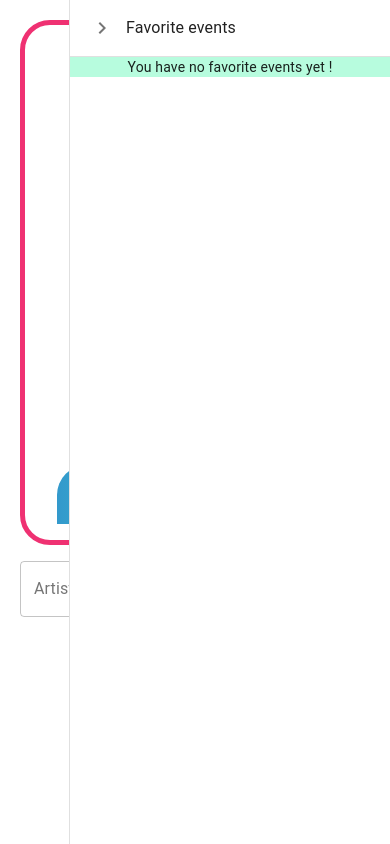
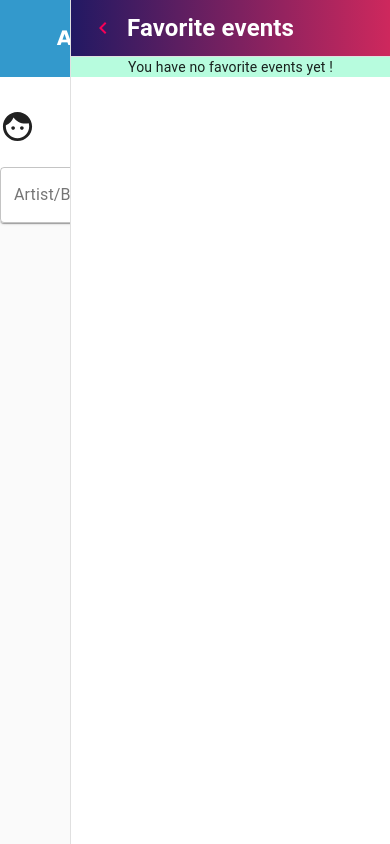
Before and after one commit to okozolin/redux-toolkit-show-info-from-api, a React (Create React App) app: page / in a window 390 px wide. Both pictures are taken after a click on the button "FAVORITES". Built offline with nearby package versions, Linux system fonts and the light colour scheme.

Commit message:
base responsive styling. Navigation. Performance

```diff
--- a/src/app/App.css
+++ b/src/app/App.css
@@ -1,4 +1,3 @@
 .App {
-  font-family: Verdana, sans-serif;
   margin: 16px;
 }
--- a/src/app/App.js
+++ b/src/app/App.js
@@ -4,15 +4,18 @@ import store from "./store";
 import Home from "../features/home/Home";
 import Event from "../features/events/Event";
 import Navbar from "./Navbar";
+import CssBaseline from "@material-ui/core/CssBaseline";
+import Artist from "../features/artist/Artist";
 
 function App() {
   return (
     <Provider store={store}>
       <Router>
-        <Navbar />
+        <CssBaseline />
+        <Home />
         <Switch>
           <Route path="/:artist/events/:id" component={Event} />
-          <Route path="/" exact component={Home} />
+          <Route path="/" exact component={Artist} />
         </Switch>
       </Router>
     </Provider>
--- a/src/app/Navbar.js
+++ b/src/app/Navbar.js
@@ -1,27 +1,21 @@
 import React, { useState } from "react";
-import { makeStyles, useTheme } from "@material-ui/core/styles";
-import { useDispatch, useSelector } from "react-redux";
+import { makeStyles } from "@material-ui/core/styles";
+
 import {
-  Typography,
   Box,
   Button,
   Drawer,
-  AppBar,
   Toolbar,
-  Tooltip,
   IconButton,
   Divider,
-  List,
-  ListItem,
-  ListItemIcon,
-  ListItemText,
 } from "@material-ui/core";
 import StarsIcon from "@material-ui/icons/Stars";
 import ChevronLeftIcon from "@material-ui/icons/ChevronLeft";
-import ChevronRightIcon from "@material-ui/icons/ChevronRight";
 import HomeIcon from "@material-ui/icons/Home";
-import NavLinkWrapper from "../components/NavLinkWrapper";
+import { NavLink } from "react-router-dom";
+
 import Favorites from "../features/favorites/Favorites";
+import FaceIcon from "@material-ui/icons/Face";
 
 const drawerWidth = 320;
 
@@ -60,27 +54,32 @@ const useStyles = makeStyles((theme) => ({
   drawerHeader: {
     display: "flex",
     alignItems: "center",
+    fontSize: 24,
+    fontWeight: "bold",
+    color: "white",
     padding: theme.spacing(0, 1),
     // necessary for content to be below app bar
     ...theme.mixins.toolbar,
     justifyContent: "flex-start",
+    background:
+      "linear-gradient(to right,rgba(34,25,99,1) 0,rgba(206,40,93,1) 100%)",
   },
-  content: {
-    flexGrow: 1,
-    padding: theme.spacing(3),
-    transition: theme.transitions.create("margin", {
-      easing: theme.transitions.easing.sharp,
-      duration: theme.transitions.duration.leavingScreen,
-    }),
-    marginRight: -drawerWidth,
-  },
-  contentShift: {
-    transition: theme.transitions.create("margin", {
-      easing: theme.transitions.easing.easeOut,
-      duration: theme.transitions.duration.enteringScreen,
-    }),
-    marginRight: 0,
-  },
+  // content: {
+  //   flexGrow: 1,
+  //   padding: theme.spacing(3),
+  //   transition: theme.transitions.create("margin", {
+  //     easing: theme.transitions.easing.sharp,
+  //     duration: theme.transitions.duration.leavingScreen,
+  //   }),
+  //   marginRight: -drawerWidth,
+  // },
+  // contentShift: {
+  //   transition: theme.transitions.create("margin", {
+  //     easing: theme.transitions.easing.easeOut,
+  //     duration: theme.transitions.duration.enteringScreen,
+  //   }),
+  //   marginRight: 0,
+  // },
 
   tab: {
     padding: "17px 8px",
@@ -114,50 +113,27 @@ const useStyles = makeStyles((theme) => ({
 
 const Navbar = () => {
   const classes = useStyles();
-  const theme = useTheme();
   const [open, setOpen] = useState(false);
 
-  const handleDrawerOpen = () => {
-    setOpen(true);
+  const handleDrawerToggle = () => {
+    setOpen(!open);
   };
-
-  const handleDrawerClose = () => {
-    setOpen(false);
-  };
-
-  const dispatch = useDispatch();
 
   return (
     <>
-      <Typography component="div">
-        <Box
-          my={2}
-          p={2}
-          fontFamily="Verdana, sans-serif"
-          borderRadius={30}
-          border="5px solid #ef3172"
-        >
-          <Box
-            m={4}
-            display="flex"
-            justifyContent="center"
-            fontSize={48}
-            fontWeight="bold"
-          >
-            Artist and Bands events info
-          </Box>
+      <Box fontFamily="Verdana, sans-serif">
         <Toolbar>
           <Button
             className={classes.tab}
             startIcon={<HomeIcon />}
-              component={NavLinkWrapper}
+            component={NavLink}
             to="/"
           >
             Home
           </Button>
           <Button
             className={classes.tab2}
-              onClick={handleDrawerOpen}
+            onClick={handleDrawerToggle}
             startIcon={<StarsIcon />}
           >
             Favorites
@@ -174,43 +150,15 @@ const Navbar = () => {
           paper: classes.drawerPaper,
         }}
       >
-          <div className={classes.drawerHeader}>
-            <IconButton onClick={handleDrawerClose}>
-              {theme.direction === "rtl" ? (
+        <Box className={classes.drawerHeader}>
+          <IconButton color="secondary" onClick={handleDrawerToggle}>
             <ChevronLeftIcon />
-              ) : (
-                <ChevronRightIcon />
-              )}
           </IconButton>
           Favorite events
-          </div>
+        </Box>
         <Divider />
-
         <Favorites />
-
-          {/* <List>
-            {["Inbox", "Starred", "Send email", "Drafts"].map((text, index) => (
-              <ListItem button key={text}>
-                <ListItemIcon>
-                  {index % 2 === 0 ? <InboxIcon /> : <MailIcon />}
-                </ListItemIcon>
-                <ListItemText primary={text} />
-              </ListItem>
-            ))}
-          </List>
-          <Divider />
-          <List>
-            {["All mail", "Trash", "Spam"].map((text, index) => (
-              <ListItem button key={text}>
-                <ListItemIcon>
-                  {index % 2 === 0 ? <InboxIcon /> : <MailIcon />}
-                </ListItemIcon>
-                <ListItemText primary={text} />
-              </ListItem>
-            ))}
-          </List> */}
       </Drawer>
-      </Typography>
     </>
   );
 };
--- a/src/components/Header.js
+++ b/src/components/Header.js
@@ -1,12 +1,32 @@
 import React from "react";
-import { Typography, Box } from "@material-ui/core";
+import { Box } from "@material-ui/core";
+import { makeStyles } from "@material-ui/core/styles";
 
+const useStyles = makeStyles((theme) => ({
+  xs: {
+    [theme.breakpoints.down("sm")]: {
+      fontSize: 20,
+    },
+  },
+}));
 export default function Header() {
+  const classes = useStyles();
   return (
-    <Box m={4} display="flex" justifyContent="center">
-      <Typography variant="h3" color="primary">
-        Who's in town
-      </Typography>
+    <Box
+      mb={4}
+      py={3}
+      display="flex"
+      justifyContent="center"
+      fontSize={36}
+      fontFamily="Verdana, sans-serif"
+      fontWeight="bold"
+      color="white"
+      bgcolor="rgba(51,153,204,1)"
+      // bgcolor="#ef3172"
+      textAlign="center"
+      className={classes.xs}
+    >
+      Artist/Bands events info
     </Box>
   );
 }
--- a/src/components/NavLinkWrapper.js
+++ b/src/components/NavLinkWrapper.js
@@ -4,6 +4,7 @@ import { NavLink } from "react-router-dom";
 const NavLinkWrapper = forwardRef((props, ref) => {
   console.count("EventLink");
   // NOTE: Navlink uses 'innerRef' property as oppose to 'ref' property in Material-UI components
+  // return <NavLink {...props} />;
   return <NavLink {...props} innerRef={ref} />;
 });
 export default NavLinkWrapper;
--- a/src/features/artist/Artist.js
+++ b/src/features/artist/Artist.js
@@ -1,39 +1,53 @@
 import React from "react";
-import { Grid, Typography, Avatar, Box } from "@material-ui/core";
+import { Grid, Typography, Box, CircularProgress } from "@material-ui/core";
 
 import { capitalize } from "../../utils";
-import { FONT_SIZE_15 } from "../../constants/constants";
 import { useSelector } from "react-redux";
 import { artistSelector } from "./artistSlice";
 import { selectEventsIds } from "../events/eventsSlice";
 import EventsList from "../events/EventsList";
 
 export default function Artist() {
-  console.count("Artist");
-  const { artist } = useSelector(artistSelector);
+  const { artist, status, error } = useSelector(artistSelector);
+  console.log("status inside Artist--->", status);
   const orderedEventsIds = useSelector(selectEventsIds);
   const capitalizedArtistName = capitalize(artist.name);
+
+  if (status === "idle") {
+    return <></>;
+  }
+
   return (
     <>
-      <Box bgcolor="#ec15c09c">
-        <Grid container justify="flex-start" alignItems="center" spacing={3}>
-          <Grid item>
-            <Avatar
-              alt="Artist/Band avatar"
-              src={artist.thumb_url}
-              size={FONT_SIZE_15} // 74px
+      {status === "loading" ? (
+        <CircularProgress />
+      ) : error ? (
+        <div>Error: Failed to load</div>
+      ) : (
+        artist &&
+        Object.keys(artist).length !== 0 &&
+        artist.constructor === Object && (
+          <Grid container direction="row">
+            <Grid
+              item
+              container
+              direction="column"
+              justify="center"
+              alignItems="center"
             >
-              {/* if picture file does not exist use alternative avatar with name initials */}
-              {/* {getNameInitials(artist.PersonName)} */}
-            </Avatar>
+              <Grid item xs={12}>
+                <Box component="img" src={artist.image_url} height="320px" />
               </Grid>
-          <Grid item>
+              <Grid item xs={12}>
                 <Typography>{capitalizedArtistName}</Typography>
               </Grid>
             </Grid>
-      </Box>
+            <Grid item>
               {orderedEventsIds.length > 0 ? (
-        <EventsList eventsIds={orderedEventsIds} artistName={artist.name} />
+                <EventsList
+                  eventsIds={orderedEventsIds}
+                  artistName={artist.name}
+                />
               ) : (
                 <Box m={3}>
                   <Typography>
@@ -41,6 +55,10 @@ export default function Artist() {
                   </Typography>
                 </Box>
               )}
+            </Grid>
+          </Grid>
+        )
+      )}
     </>
   );
 }
--- a/src/features/events/EventItem.js
+++ b/src/features/events/EventItem.js
@@ -1,5 +1,5 @@
 import React from "react";
-import { Typography, Paper, Box } from "@material-ui/core";
+import { Typography, Box } from "@material-ui/core";
 import { useSelector } from "react-redux";
 import { selectEventById } from "./eventsSlice";
 import { Moment, calendarStrings } from "../../utils";
@@ -11,7 +11,6 @@ export default function EventItem({ eventId }) {
 
   return (
     <>
-      <Paper elevation={2}>
       <Box m={2}>
         <Typography>{event.venue.country}</Typography>
         <Typography>
@@ -23,7 +22,6 @@ export default function EventItem({ eventId }) {
           </Typography>
         )}
       </Box>
-      </Paper>
     </>
   );
 }
--- a/src/features/events/EventsList.js
+++ b/src/features/events/EventsList.js
@@ -1,24 +1,27 @@
 import React from "react";
-import { List, ListItem, ListItemText } from "@material-ui/core";
+import { List, ListItem, ListItemText, Divider, Box } from "@material-ui/core";
 import EventItem from "./EventItem";
-import NavLinkWrapper from "../../components/NavLinkWrapper";
+import { NavLink } from "react-router-dom";
 
 export default function EventsList({ eventsIds, artistName }) {
   console.count("EventsList");
 
   return (
     <List m={3}>
-      {eventsIds.map((eventId) => (
+      {eventsIds.map((eventId, index) => (
+        <Box key={index}>
           <ListItem
             button
             key={eventId}
-          component={NavLinkWrapper}
+            component={NavLink}
             to={`${artistName}/events/${eventId}`}
           >
             <ListItemText>
               <EventItem eventId={eventId} />
             </ListItemText>
           </ListItem>
+          <Divider variant="inset" component="li" />
+        </Box>
       ))}
     </List>
   );
--- a/src/features/favorites/Favorites.js
+++ b/src/features/favorites/Favorites.js
@@ -14,7 +14,8 @@ import {
   updateFavorites,
   selectAllFavorites,
 } from "./favoritesSlice";
-import NavLinkWrapper from "../../components/NavLinkWrapper";
+import { NavLink } from "react-router-dom";
+
 import CancelIcon from "@material-ui/icons/Cancel";
 import { Moment, calendarStrings } from "../../utils";
 import { useLocation, useRouteMatch } from "react-router-dom";
@@ -55,7 +56,7 @@ const Favorites = () => {
               />
               <CardActionArea
                 key={event.id}
-                component={NavLinkWrapper}
+                component={NavLink}
                 to={`${match.url}${event.lineup[0]}/events/${event.id}`}
               >
                 <CardContent>
@@ -98,3 +99,27 @@ const Favorites = () => {
 };
 
 export default Favorites;
+
+{
+  /* <List>
+            {["Inbox", "Starred", "Send email", "Drafts"].map((text, index) => (
+              <ListItem button key={text}>
+                <ListItemIcon>
+                  {index % 2 === 0 ? <InboxIcon /> : <MailIcon />}
+                </ListItemIcon>
+                <ListItemText primary={text} />
+              </ListItem>
+            ))}
+          </List>
+          <Divider />
+          <List>
+            {["All mail", "Trash", "Spam"].map((text, index) => (
+              <ListItem button key={text}>
+                <ListItemIcon>
+                  {index % 2 === 0 ? <InboxIcon /> : <MailIcon />}
+                </ListItemIcon>
+                <ListItemText primary={text} />
+              </ListItem>
+            ))}
+          </List> */
+}
--- a/src/features/home/Home.js
+++ b/src/features/home/Home.js
@@ -1,24 +1,27 @@
 import React, { useState, useEffect, useCallback } from "react";
 import { useDispatch, useSelector } from "react-redux";
-import { Grid, CircularProgress } from "@material-ui/core";
+import { Grid, Box, Paper } from "@material-ui/core";
 import Search from "./Search";
-import Artist from "../artist/Artist";
 import { url } from "../../utils";
-import { artistSelector, fetchArtist } from "../artist/artistSlice";
+import { fetchArtist } from "../artist/artistSlice";
+import Navbar from "../../app/Navbar";
+import Header from "../../components/Header";
+import FaceIcon from "@material-ui/icons/Face";
+import { useHistory } from "react-router-dom";
 
 export default function Home() {
   console.count("Home");
   const [query, setQuery] = useState("");
+  let history = useHistory();
 
   const dispatch = useDispatch();
-  const { artist, status, error } = useSelector(artistSelector);
-  console.log("status inside Home--->", status);
   const artistPath = url(query);
   const eventsPath = url(`${query}/events`) + "&date=all";
 
   useEffect(() => {
     if (query) {
       dispatch(fetchArtist({ artistPath, eventsPath }));
+      history.push("/");
     }
   }, [artistPath, query, dispatch, eventsPath]);
 
@@ -31,27 +34,31 @@ export default function Home() {
 
   return (
     <>
-      <Grid container spacing={3}>
-        <Grid item xs={6} container spacing={3}>
+      <Paper elevation={1}>
+        <Grid container>
           <Grid item xs={12}>
-            <Search setSearchText={handleChange} />
+            <Header />
           </Grid>
+          <Grid item xs={12} container>
+            <Box clone order={{ xs: 1, sm: 1 }}>
+              <Grid item xs={6} sm={3}>
+                <FaceIcon fontSize="large" />
+              </Grid>
+            </Box>
 
-          {status === "loading" ? (
-            <CircularProgress />
-          ) : error ? (
-            <div>Error: Failed to load</div>
-          ) : (
-            artist &&
-            Object.keys(artist).length !== 0 &&
-            artist.constructor === Object && (
-              <Grid item xs={12}>
-                <Artist />
+            <Box clone order={{ xs: 2, sm: 3 }}>
+              <Grid item xs={6} sm={3}>
+                <Navbar />
               </Grid>
-            )
-          )}
+            </Box>
+            <Box clone order={{ xs: 3, sm: 2 }}>
+              <Grid item xs={12} sm={3}>
+                <Search setSearchText={handleChange} />
+              </Grid>
+            </Box>
+          </Grid>
         </Grid>
-      </Grid>
+      </Paper>
     </>
   );
 }
--- a/src/features/home/Search.js
+++ b/src/features/home/Search.js
@@ -1,5 +1,8 @@
 import React, { useState } from "react";
-import { TextField } from "@material-ui/core";
+import { TextField, IconButton, Grid } from "@material-ui/core";
+import SearchIcon from "@material-ui/icons/Search";
+import MusicNoteIcon from "@material-ui/icons/MusicNote";
+import InputAdornment from "@material-ui/core/InputAdornment";
 
 export default function Search({ setSearchText }) {
   const [value, setValue] = useState("");
@@ -8,19 +11,34 @@ export default function Search({ setSearchText }) {
     if (e.key === "Enter") {
       e.preventDefault();
       setSearchText(value);
+    } else if (e.type === "click") {
+      setSearchText(value);
     }
   };
   return (
-    <div>
+    <>
       <TextField
         required
         fullWidth
-        label="Artist"
+        label="Artist/Band"
         variant="outlined"
-        placeholder="Enter Artist name. e.g: Beyonce"
+        placeholder="Enter Artist or Band name, e.g: Beyonce"
         onChange={(e) => setValue(e.target.value)}
         onKeyPress={handleSearch}
+        InputProps={{
+          endAdornment: (
+            <InputAdornment position="end">
+              <IconButton
+                // className={classes.iconButton}
+                aria-label="search"
+                onClick={handleSearch}
+              >
+                <MusicNoteIcon />
+              </IconButton>
+            </InputAdornment>
+          ),
+        }}
       />
-    </div>
+    </>
   );
 }
--- a/src/index.css
+++ b/src/index.css
@@ -1,5 +1,5 @@
 body {
-  margin: 20px;
+  /* margin: 20px; */
   font-family: -apple-system, BlinkMacSystemFont, "Segoe UI", "Roboto", "Oxygen",
     "Ubuntu", "Cantarell", "Fira Sans", "Droid Sans", "Helvetica Neue",
     sans-serif;
```
Lines whose indentation alone changed are shown as unchanged.
